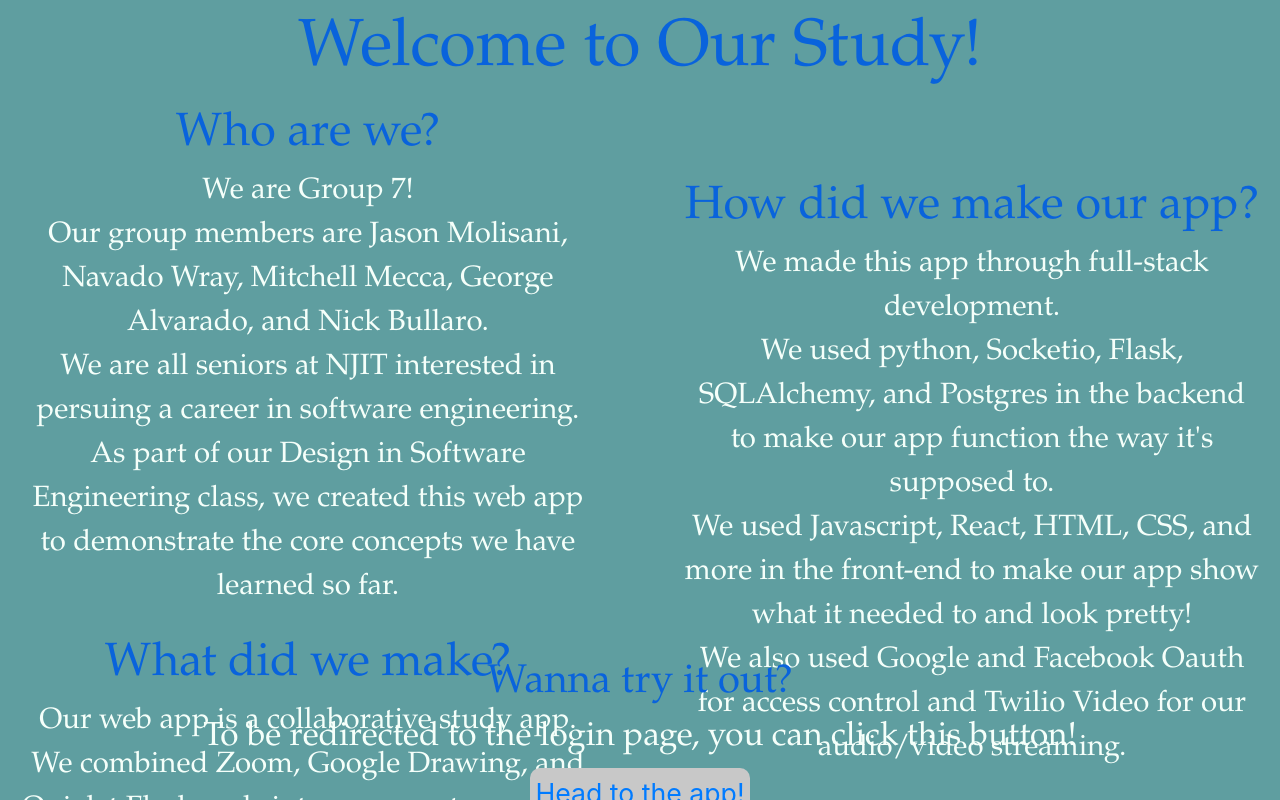
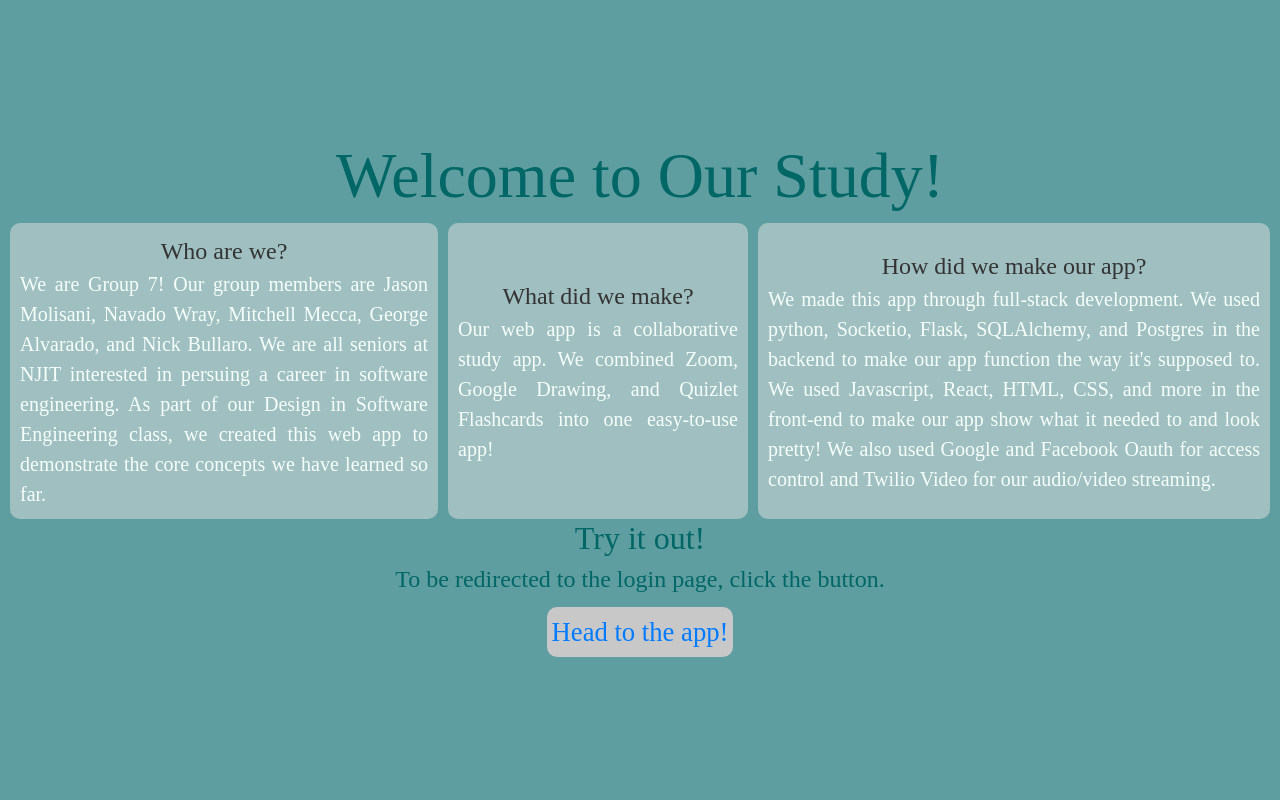
Before and after one commit to NickBullaro/Our-Study-App, a Flask app: page / in a window 1280 px wide. Run offline with Flask 2, Linux system fonts and the light colour scheme; some libraries are stand-ins or nearby versions.

Commit message:
About us turned into ? button, about us page layout changed: resizing keeps the text visible without any scrolling

```diff
--- a/static/styles.css
+++ b/static/styles.css
@@ -9,6 +9,7 @@
     --darker-grey:#808080;
     --darkest-grey:#333333;
     --transparent-color:rgba(0,0,0,0);
+    --about-color:#0963DC;
 
     --chatbox-green: #006666;
     --background-jade:#5F9EA0;
@@ -666,67 +679,65 @@ video {
 
 .LandingPage {
     text-align: center;
-    font-size: 22pt;
-    font-family: Garamond;
+    /*font-size: 22pt;*/
+    font-family: Avenir;
     margin-left: auto;
     margin-right: auto;
 }
-
-.left {
-    width: 45%;
-    height: 50%;
-    float: left;
-    margin-left: 20px;
-    margin-right: 20px;
-    margin-top: auto;
-    margin-bottom: auto;
+.LandingPage > h1 {
+    font-size:5vw;
+    color: var(--lighter-grey);
+}
+.LandingPage > h1,h2,h3,h4 {
+    color: var(--very-dark-turquoise);
+}
+.LandingPage > footer {
+    font-size:3vw;
+}
+.landingQuestion {
+    font-size: 3vw;
+    color: var(--darkest-grey);
 }
 
-.right {
-    width: 45%;
-    height: 50%;
-    float: right;
-    margin-left: 20px;
-    margin-right: 20px;
-    margin-top: 2.5em;
-    margin-bottom: auto;
+.container_grid {
+    display:grid;
+    grid-template-columns: calc(35vw - 20px) calc(25vw - 20px) calc(40vw);
+    column-gap:10px;
 }
 
-.welcomeMessage {
-    font-size: 50pt;
-    color: #0963DC;
+.container_grid > .container {
+    text-align:center;
+    height:auto;
+    padding: 10px;
+    background:rgba(225,225,225,0.5);
+    border-radius:10px;
+    box-shadow:none;
+    margin: 0 10px 0 10px;
+}
+.description {
+    text-align:justify;
+    font-size:2.5vw;
 }
 
-.whoWeAre {
-    margin-bottom: 20px;
+@media only screen and (min-width: 500px) {
+    .LandingPage > header {
+        font-size:5vh;
+    }
+    .LandingPage > footer{
+        font-size:3vh;
+    }
+    .landingQuestion{
+        font-size:3vh;
+    }
+    .description {
+        font-size:2.5vh;
+    }
 }
 
-.landingQuestion {
-    font-size: 35pt;
-    color: #0963DC;
-}
-
-.tryIt {
-    color: #0963DC;
-    text-align: center;
-    margin-left: auto;
-    margin-right: auto;
-    display: inline-block;
-    vertical-align: bottom;
-    margin-top: 2em;
-    font-size: 30pt;
-    font-family: Garamond;
-    width: 100%;
-}
-
-.whereItIs {
-    margin-left: auto;
-    margin-right: auto;
-    font-size: 25pt;
-    font-family: Garamond;
-    text-align: center;
-    display: inline-flex;
-    vertical-align: bottom;
+footer {
+    text-align:center;
+    margin: auto;
+    font: 10vw;
 }
 
 .loadingButton {
--- a/templates/about.html
+++ b/templates/about.html
@@ -9,41 +9,47 @@
         <link rel="stylesheet"  type="text/css" href="/static/styles.css">
         <link rel="shortcut icon" href="{{ url_for('static', filename='our_study_icon.ico') }}">
     </head>
-    <body>
-        <div>
-            <div id="main" class="LandingPage">
-                <div class="welcomeMessage"> Welcome to Our Study! </div>
-                <div class="left">
-                    <div class='landingQuestion'>Who are we?</div>
-                    <div class="whoWeAre">
-                        <p>We are Group 7!</p>
-                        <p>Our group members are Jason Molisani, Navado Wray, Mitchell Mecca, George Alvarado, and Nick Bullaro.</p>
-                        <p>We are all seniors at NJIT interested in persuing a career in software engineering.</p>
-                        <p>As part of our Design in Software Engineering class, we created this web app to demonstrate the core concepts we have learned so far.</p>
+    <body class="LandingPage">
+        <h1>Welcome to Our Study!</h1>
+        <div class="container_grid">
+            <div class="container">
+                <div class='landingQuestion'>Who are we?</div>
+                    <div class="description">
+                        We are Group 7! Our group members are Jason Molisani,
+                        Navado Wray, Mitchell Mecca, George Alvarado, and Nick
+                        Bullaro. We are all seniors at NJIT interested in persuing
+                        a career in software engineering. As part of our Design in
+                        Software Engineering class, we created this web app to
+                        demonstrate the core concepts we have learned so far.
                     </div>
-                    <div class='landingQuestion'>What did we make?</div>
-                    <div class="whatWeMade">
-                        <p>Our web app is a collaborative study app. We combined Zoom, Google Drawing, and Quizlet Flashcards into one easy-to-use app!</p>
+            </div>
+            <div class="container">
+                <div class='landingQuestion'>What did we make?</div>
+                    <div class="description">
+                        Our web app is a collaborative study app. We combined Zoom,
+                        Google Drawing, and Quizlet Flashcards into one easy-to-use app!
                     </div>
-                </div>
-                <div class="right">
-                    <div class='landingQuestion'>How did we make our app?</div>
-                    <div class="whatWeUsed">
-                        <p class="backend">We made this app through full-stack development.</p>
-                        <p class="backend">We used python, Socketio, Flask, SQLAlchemy, and Postgres
-                            in the backend to make our app function the way it's supposed to.</p>
-                        <p class="frontend">We used Javascript, React, HTML, CSS, and more in the front-end to make our app show what it needed to and look pretty!</p>
-                        <p>We also used Google and Facebook Oauth for access control and Twilio Video for our audio/video streaming.</p>
-                    </div>
+            </div>
+            <div class="container">
+                <div class='landingQuestion'>How did we make our app?</div>
+                    <div class="description">
+                        We made this app through full-stack development. We used
+                        python, Socketio, Flask, SQLAlchemy, and Postgres in the
+                        backend to make our app function the way it's supposed to.
+                        We used Javascript, React, HTML, CSS, and more in the
+                        front-end to make our app show what it needed to and look
+                        pretty! We also used Google and Facebook Oauth for access
+                        control and Twilio Video for our audio/video streaming.
                 </div>
             </div>
-            <div class="tryIt">Wanna try it out?</div>
-            <div class="whereItIs">
-                <p class="loadingButton">To be redirected to the login page, you can click this button!</p>
-            </div>
-            <div>
-                <button class="redirectButton" type="button"><a href="index.html">Head to the app!</a></button>
-            </div>
+        </div>
+            <footer>
+                <h2>Try it out!</h2>
+                <h4>To be redirected to the login page, click the button.</h4>
+                <button class="redirectButton" type="button">
+                    <a href="index.html">Head to the app!</a>
+                </button>
+            </footer>
         </div>
     </body>
 </html>
```
Also changed, not shown: other parts of static/styles.css (+30 -72 lines), scripts/LoginScreen.jsx (+7 -2 lines), scripts/RoomSelectionScreen.jsx (+7 -2 lines).
